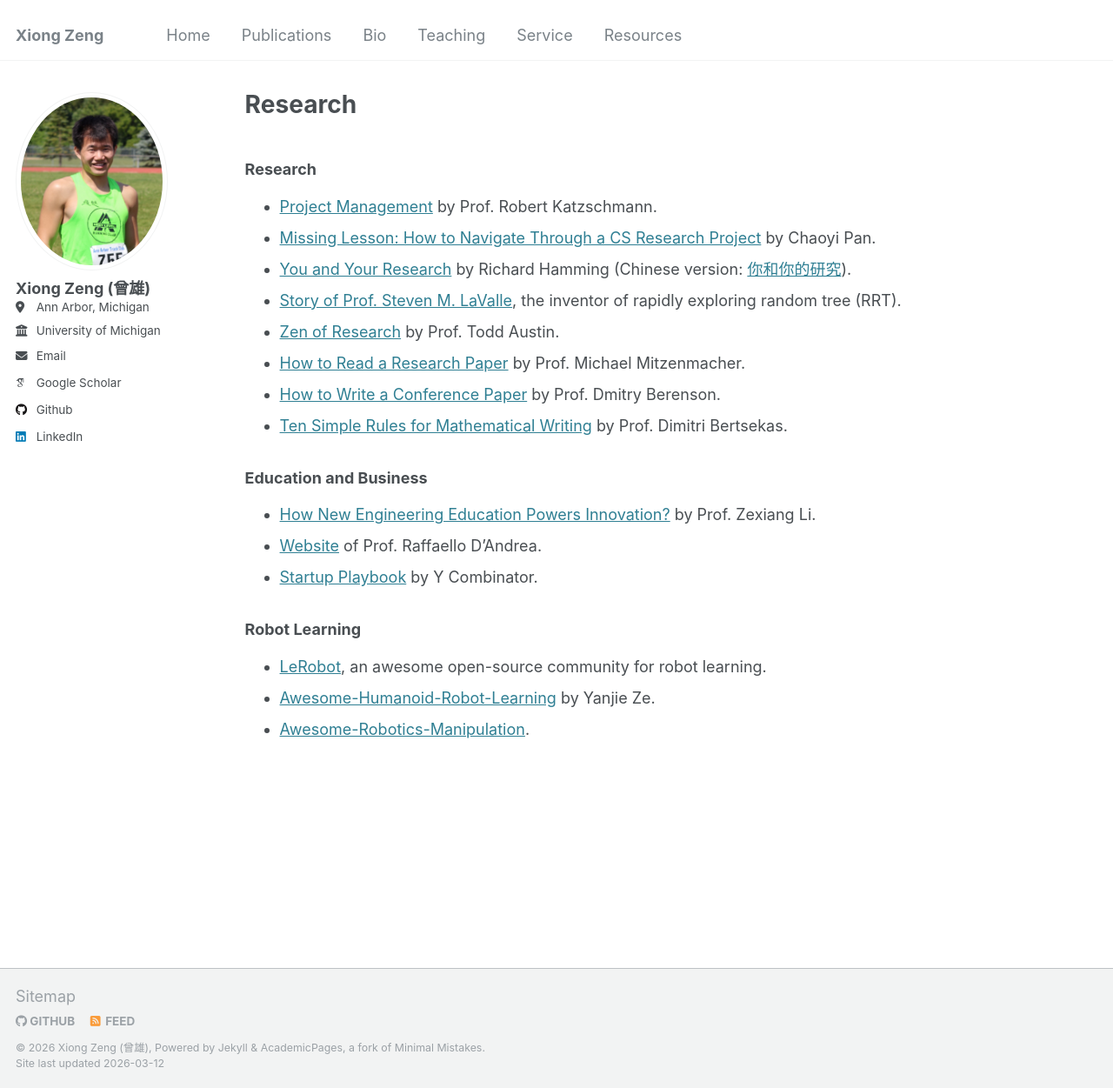
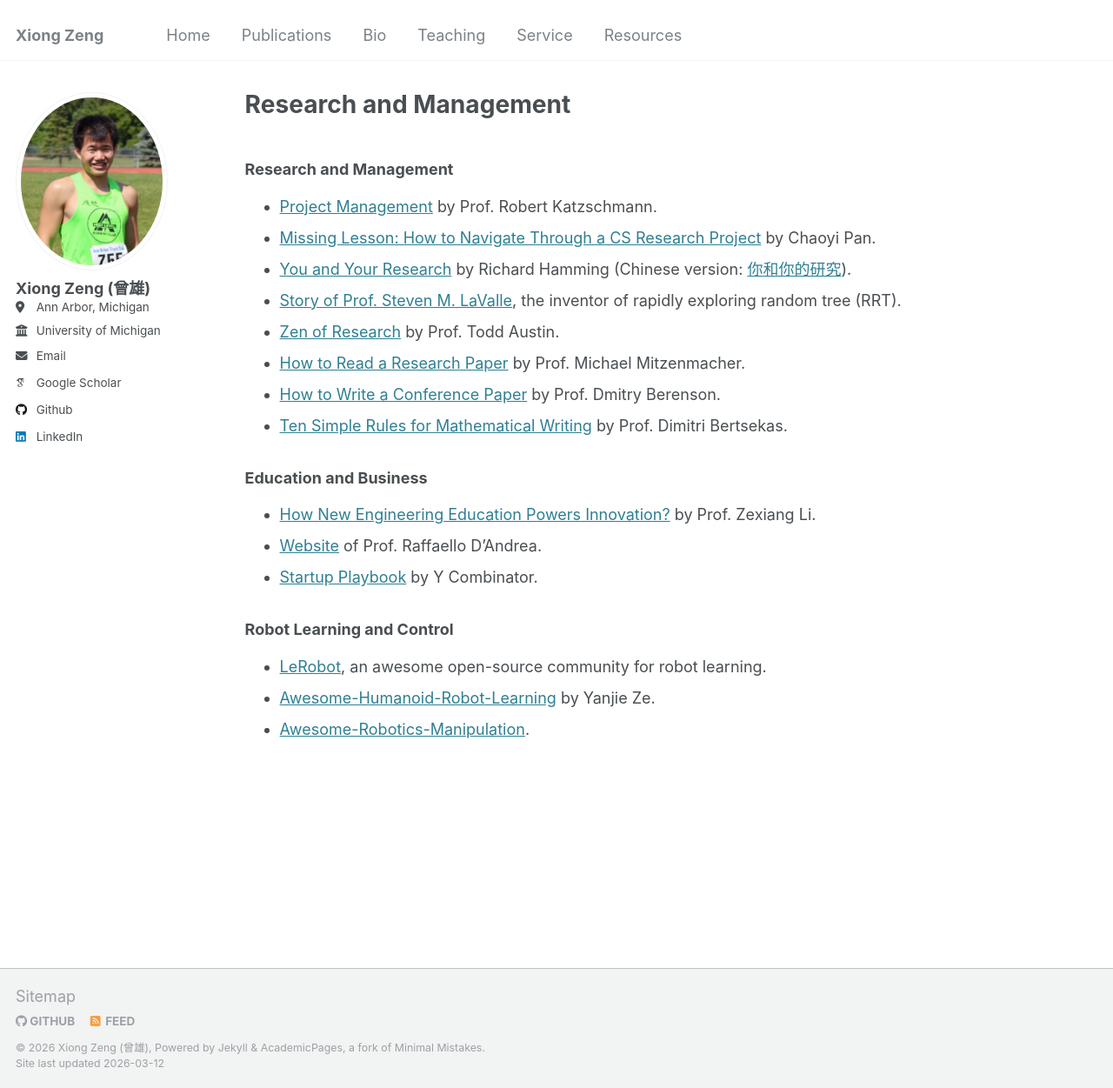
Before and after one commit to zengxiong111/zengxiong.github.io, a Jekyll site: the page built from _pages/resources.md, in a window 1280 px wide and 1251 px high. Shown: the whole window at 87% size. Built offline with Jekyll 4.4.1, drawn with Linux system fonts in a browser that asks for light colours; some web fonts are replaced; our own code applies the rules of GitHub Pages for plain Markdown files.

Commit message:
Update resources.md

```diff
--- a/_pages/resources.md
+++ b/_pages/resources.md
@@ -4,7 +4,7 @@
 author_profile: true
 ---
 
-### Research
+### Research and Management
 
 - [Project Management](https://www.rwr.ethz.ch/slides/2025/01_Slides_Project_Management_Workshop.pdf) by Prof. Robert Katzschmann.
 - [Missing Lesson: How to Navigate Through a CS Research Project](https://panchaoyi.com/blog.html#missing-lesson) by Chaoyi Pan.
@@ -21,7 +21,7 @@
 - [Website](https://raffaello.name/business-research-art/) of Prof. Raffaello D'Andrea.
 - [Startup Playbook](https://playbook.samaltman.com/) by Y Combinator.
 
-### Robot Learning
+### Robot Learning and Control
 
 - [LeRobot](https://huggingface.co/docs/lerobot/index), an awesome open-source community for robot learning.
 - [Awesome-Humanoid-Robot-Learning](https://github.com/YanjieZe/awesome-humanoid-robot-learning) by Yanjie Ze.
```
